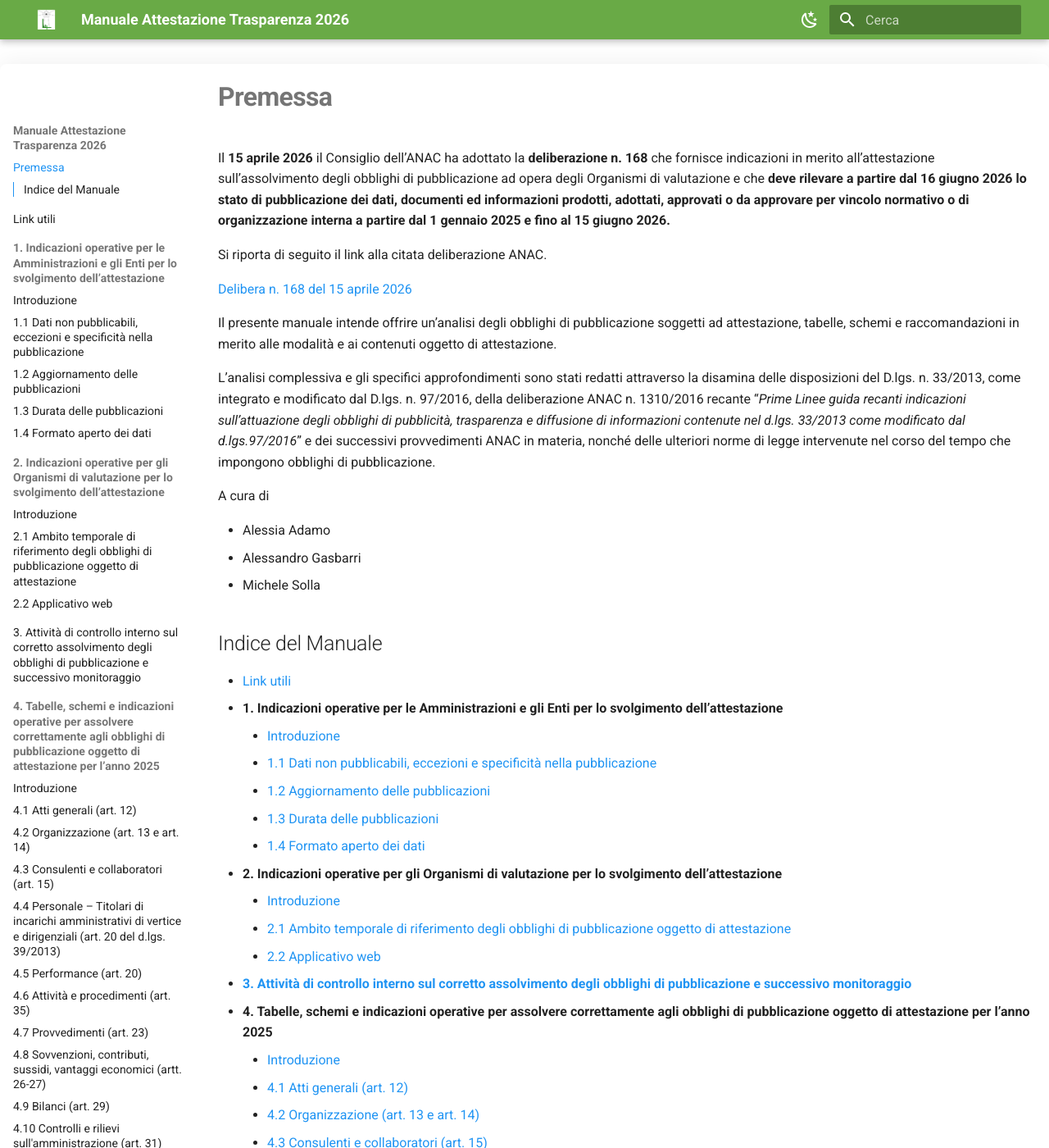
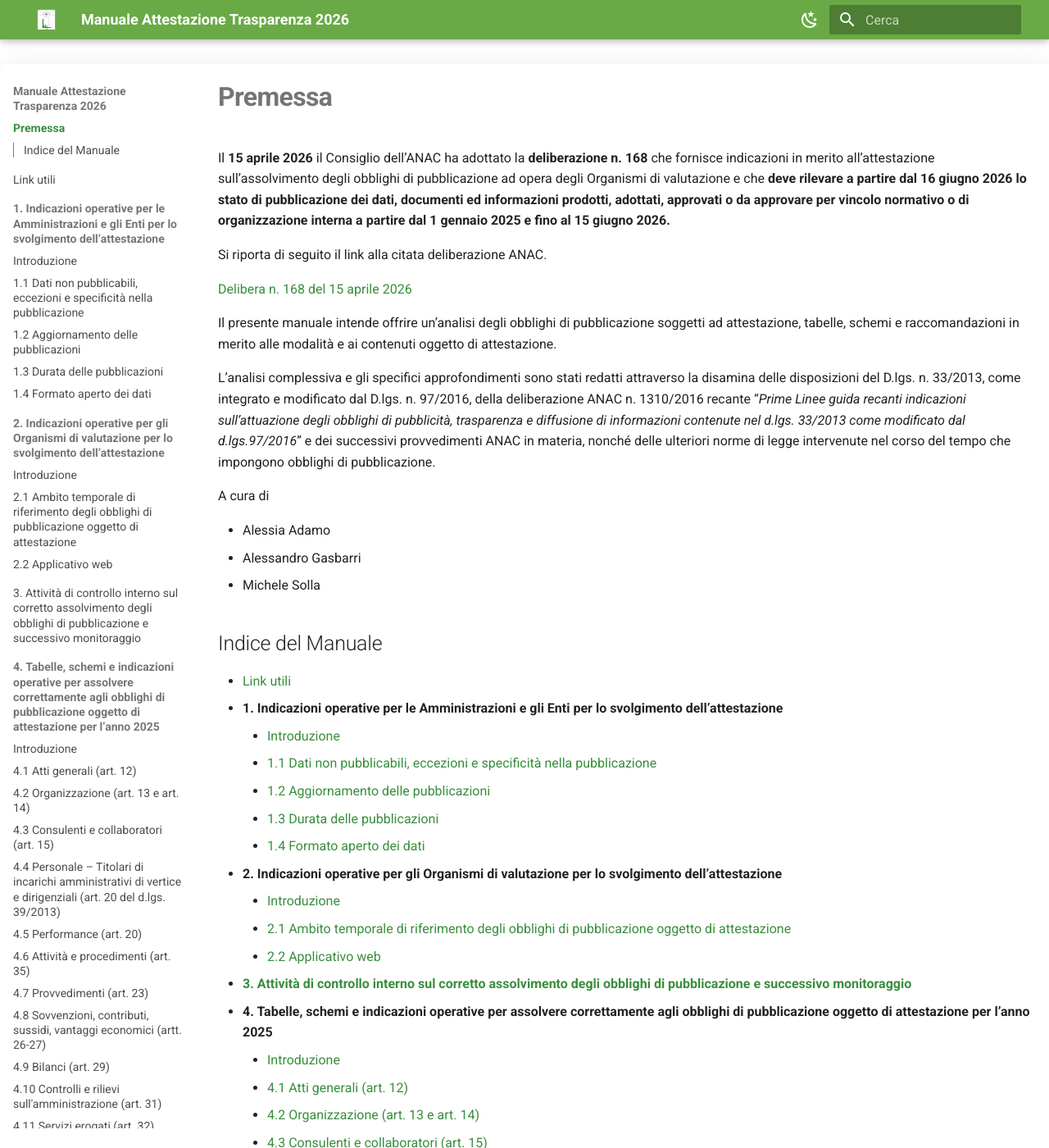
Before and after one commit to Lab4srl/manuale-trasparenza-2026, an MkDocs documentation site: the page built from docs/index.md, in a window 1280 px wide and 1400 px high. Shown: the whole window at 82% size. Built offline with MkDocs 1.6.1 and Material for MkDocs 9.7.7, drawn with Linux system fonts in a browser that asks for light colours.

Commit message:
Restyling completo: colori aziendali, layout boxed, scrollbar verde e ottimizzazione link

```diff
--- a/overrides/css/extra.css
+++ b/overrides/css/extra.css
@@ -1,20 +1,65 @@
 /* --- Colori Brand Lab4Srl --- */
 :root {
-  --md-primary-fg-color: #69aa46;
-  --md-primary-fg-color--light: #85c463;
-  --md-primary-fg-color--dark: #4d8232;
+  --md-primary-fg-color: #69aa46; /* Verde testata */
+  --md-primary-fg-color--light: #388e3c; /* Verde evidenziazione link */
+  --md-primary-fg-color--dark: #2e7d32;
+  --md-accent-fg-color: #388e3c;
   --md-default-bg-color: #f2f2f2; /* Grigio chiaro per la finestra del browser (come lab4srl.com) */
+}
+
+/* Colore dei link nel testo e evidenziazioni */
+.md-typeset a {
+  color: #388e3c;
+}
+
+.md-typeset a:hover {
+  color: #388e3c; /* Colore richiesto al passaggio del mouse */
+  text-decoration: underline;
+}
+
+/* Scrollbar del menu di sinistra */
+.md-sidebar--primary .md-sidebar__scrollwrap::-webkit-scrollbar-thumb {
+  background-color: #388e3c;
+  border-radius: 4px;
+}
+
+.md-sidebar--primary .md-sidebar__scrollwrap {
+  scrollbar-color: #388e3c transparent; /* Firefox */
+  scrollbar-width: thin;
+}
+
+/* Colore dei link nel menu di sinistra */
+.md-nav__link {
+  color: rgba(0, 0, 0, 0.7);
+  transition: color 0.25s;
+}
+
+.md-nav__link:hover {
+  color: #388e3c !important; /* Colore richiesto al passaggio del mouse */
+}
+
+/* Colore del link attivo nel menu */
+.md-nav__link--active,
+.md-nav__item--active > .md-nav__link {
+  color: #388e3c !important;
+  font-weight: 700;
 }
 
 /* --- Layout "Boxed" del Manuale --- */
 .md-main__inner {
   background-color: #ffffff; /* Sfondo bianco per il manuale al centro */
   max-width: 1440px;
+  min-height: 85vh; /* Altezza minima consistente */
   box-shadow: 0 0 30px rgba(0,0,0,0.07);
   border-radius: 8px;
   margin-top: 1.5rem;
   margin-bottom: 1.5rem;
-  overflow: hidden; /* Per rispettare i bordi arrotondati */
+}
+
+/* Ripristino posizionamento corretto sidebars e contenuto */
+.md-content {
+  background-color: #ffffff;
+  padding-top: 0;
 }
 
 /* Header con colore aziendale verde */
@@ -22,15 +67,10 @@
   background-color: #69aa46;
 }
 
-/* Sidebar e Contenuti (Bianco) */
+/* Sidebar (Bianco) */
 .md-sidebar--primary .md-sidebar__scrollwrap,
-.md-sidebar--secondary .md-sidebar__scrollwrap,
-.md-content {
+.md-sidebar--secondary .md-sidebar__scrollwrap {
   background-color: #ffffff;
-}
-
-.md-content {
-  padding-top: 0;
 }
 
 /* --- Tipografia --- */
@@ -45,7 +85,7 @@
 
 /* --- Componente Hero (Home Page) --- */
 .doc-hero {
-  background: linear-gradient(135deg, #005ea8 0%, #0b73cb 100%);
+  background: linear-gradient(135deg, #69aa46 0%, #388e3c 100%);
   color: #ffffff;
   margin: 0 0 2rem 0;
   padding: 2.4rem 2.2rem;
```
